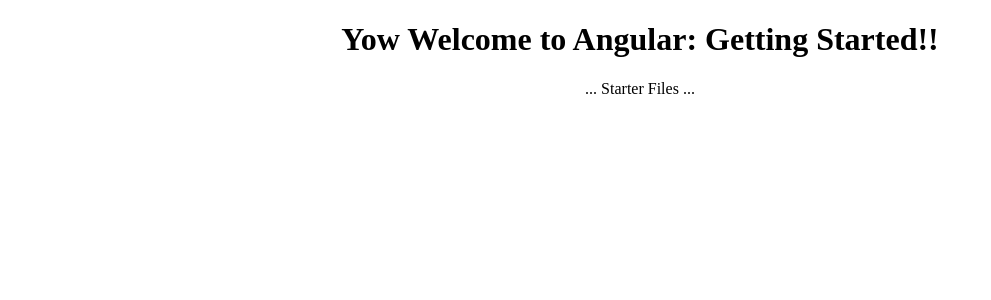
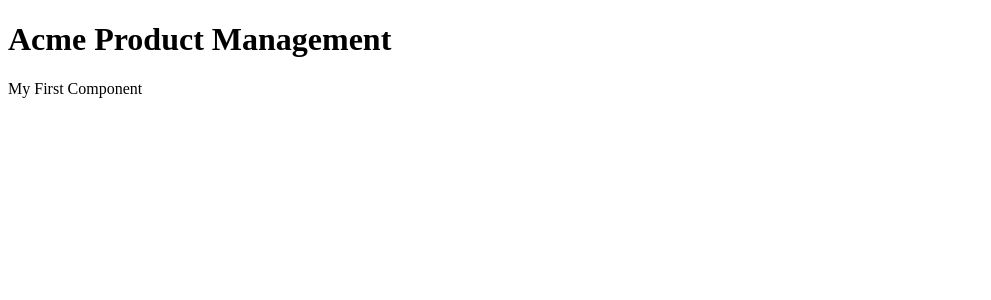
Before and after one commit to Runekid/angular_course, an Angular app in the folder APM-Start/: page / in a window 1280 px wide. Shown: the top 300 px of the page, without its empty margins (0-991 px from the left). Built offline with nearby package versions, Linux system fonts and the light colour scheme.

Commit message:
chapter 4 Introduction to Components - done

```diff
--- a/APM-Start/src/app/app.component.ts
+++ b/APM-Start/src/app/app.component.ts
@@ -1,10 +1,14 @@
-import { Component } from '@angular/core';
+import { Component } from "@angular/core";
 
 @Component({
   selector: 'pm-root',
-  templateUrl: './app.component.html',
-  styleUrls: ['./app.component.css']
+  template: `
+  <div>
+    <h1>{{pageTitle}}</h1>
+    <div>My First Component</div>
+  </div>
+  `,
 })
 export class AppComponent {
-  title = 'Angular: Getting Started';
+  pageTitle: string = 'Acme Product Management';
 }
```
